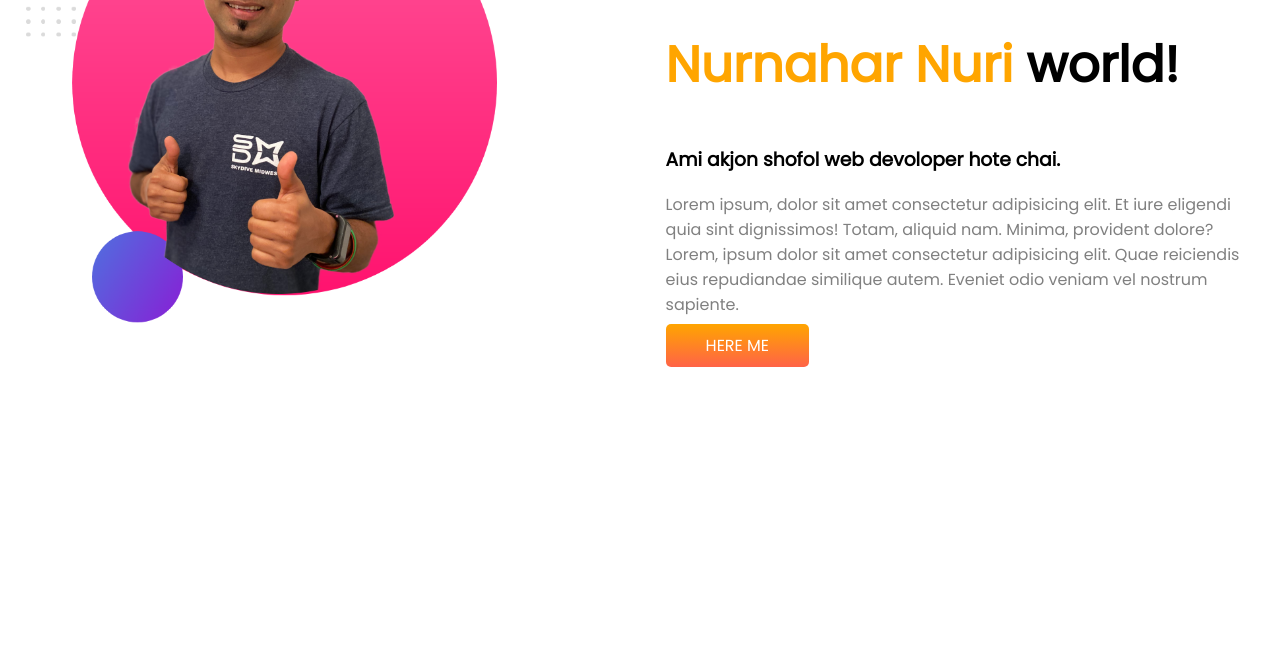
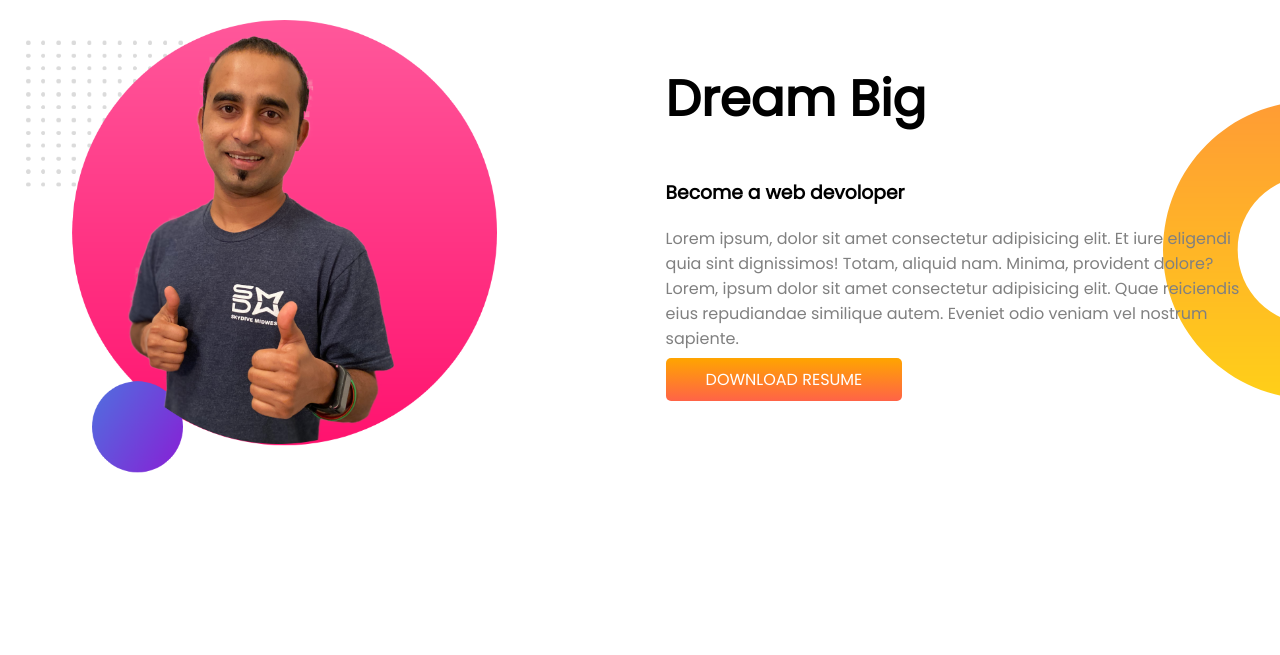
Before and after one commit to nurnaharnuri/Devoloper-portfolio, a plain HTML site: page index.html in a window 1280 px wide. Shown: the part 695-1350 px from the top of the page. Before the commit the page ends 1079 px from the top, so only its background shows below. Drawn offline with Linux system fonts and the light colour scheme.

Commit message:
dream-big added

```diff
--- a/index.html
+++ b/index.html
@@ -38,14 +38,14 @@
       </div>
     </section>
 
-    <section>
+    <section class="dream-big">
       <div class="half-width">
         <img src="images/jhankar2.png" alt="" />
       </div>
       <div class="half-width">
-        <h1>Welcome To</h1>
-        <h1 class="orange-color"><span>Nurnahar Nuri</span> world!</h1>
-        <h3>Ami akjon shofol web devoloper hote chai.</h3>
+        <h1>Dream Big</h1>
+
+        <h3>Become a web devoloper</h3>
         <p>
           Lorem ipsum, dolor sit amet consectetur adipisicing elit. Et iure
           eligendi quia sint dignissimos! Totam, aliquid nam. Minima, provident
@@ -57,7 +57,7 @@
           class="link-button"
           target="_blank"
           href="https://www.programming-hero.com/"
-          >HERE ME</a
+          >DOWNLOAD RESUME</a
         >
       </div>
     </section>
--- a/style.css
+++ b/style.css
@@ -13,6 +13,7 @@ h1 {
 
 section {
   display: flex;
+  margin-bottom: 150px;
 }
 
 .half-width {
@@ -40,3 +41,9 @@ section {
   background-image: url(images/top-banner.png);
   background-repeat: no-repeat;
 }
+
+.dream-big {
+  background-image: url(images/dream-bg.png);
+  background-repeat: no-repeat;
+  background-position: right;
+}
```
